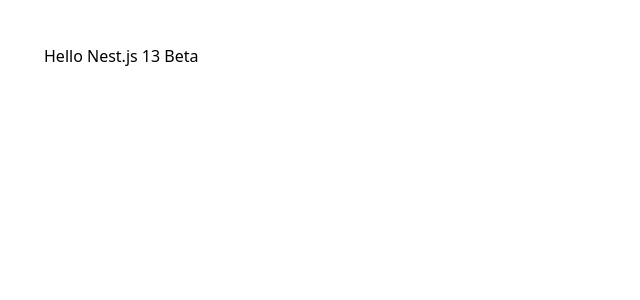
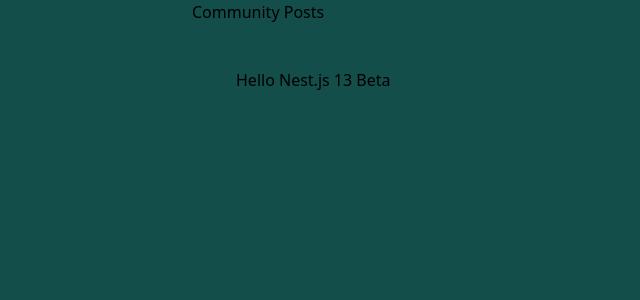
Before and after one commit to Junaidhkn/next_community_post, a Next.js app: page / in a window 1280 px wide. Shown: the top 300 px of the page, without its empty margins (0-640 px from the left). Built offline with nearby package versions, Linux system fonts and the light colour scheme.

Commit message:
navbar Added

```diff
--- /dev/null
+++ b/app/auth/Navbar.tsx
@@ -0,0 +1,13 @@
+import Link from 'next/link';
+
+const Navbar = async () => {
+	return (
+		<nav>
+			<Link href='/'>
+				<h1>Community Posts</h1>
+			</Link>
+		</nav>
+	);
+};
+
+export default Navbar;
--- /dev/null
+++ b/app/layout.jsx
@@ -0,0 +1,26 @@
+import Navbar from './auth/Navbar';
+import './globals.css';
+import { Roboto } from '@next/font/google'
+
+
+const roboto = Roboto( {
+	subsets: ['latin'],
+	weight: ['400', '700'],
+	variable: '--font-roboto'
+} )
+
+export default function RootLayout ( { children } ) {
+	return (
+		<html lang='en'>
+			{/*
+        <head /> will contain the components returned by the nearest parent
+        head.tsx. Find out more at https://beta.nextjs.org/docs/api-reference/file-conventions/head
+      */}
+			<head />
+			<body className={`mx-4 md:mx-48 xl:mx-86 ${roboto.variable} bg-teal-900`}>
+				<Navbar />
+				{children}
+			</body>
+		</html>
+	);
+}
--- a/app/layout.tsx
+++ /dev/null
@@ -1,17 +0,0 @@
-import './globals.css';
-export default function RootLayout({
-	children,
-}: {
-	children: React.ReactNode;
-}) {
-	return (
-		<html lang='en'>
-			{/*
-        <head /> will contain the components returned by the nearest parent
-        head.tsx. Find out more at https://beta.nextjs.org/docs/api-reference/file-conventions/head
-      */}
-			<head />
-			<body>{children}</body>
-		</html>
-	);
-}
```
Also changed, not shown: tsconfig.json (+7 -1 lines).
